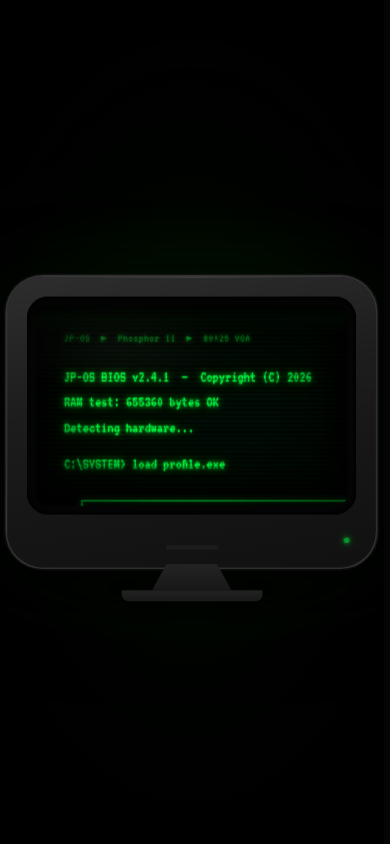
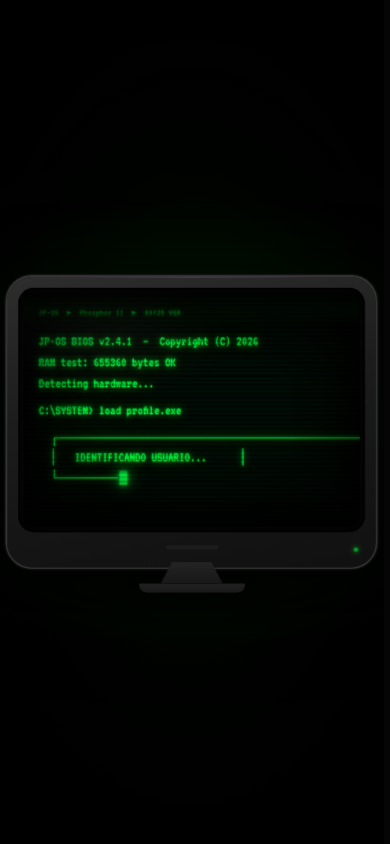
Before and after one commit to JuanD-2005/portafolio, a Next.js app: page / in a window 390 px wide. Shown: the top 844 px of the page. Built offline with nearby package versions, Linux system fonts and the light colour scheme.

Commit message:
feat: enhance responsiveness for mobile screens in HeroCRT, ProjectsSection, and ActionSection; adjust paddings and font sizes for better layout

```diff
--- a/components/hero/HeroCRT.module.css
+++ b/components/hero/HeroCRT.module.css
@@ -468,3 +468,100 @@
     0 0 22px rgba(0, 255, 65, 0.35);
   animation: ambient-pulse 3.5s ease-in-out infinite;
 }
+
+
+/* ══════════════════════════════════════════════════════════════════════
+   RESPONSIVE — Mobile (< 768px)
+   ══════════════════════════════════════════════════════════════════════
+
+   Problem: On narrow screens the monitor padding + terminal padding
+   consume most of the available space, leaving almost no room for text.
+   The clamp(0.88rem, 1.55vw, ...) bottoms out at 0.88rem but the
+   paddings mean the effective text area is tiny.
+
+   Fix strategy:
+   - Shrink monitor outer padding (especially the 3rem bottom for stand)
+   - Shrink bezel padding
+   - Shrink terminal padding
+   - Use a vw-relative font-size that fills the reduced screen width
+   - Reduce the monitor aspect ratio bottom space to avoid cropping
+   ══════════════════════════════════════════════════════════════════════ */
+
+@media (max-width: 767px) {
+
+  /* Less wasted space around the screen inside the bezel */
+  .monitor {
+    padding: 0.65rem 0.65rem 2rem;
+    border-radius: 1.4rem;
+  }
+
+  .bezel {
+    padding: 0.3rem;
+    border-radius: 0.9rem;
+  }
+
+  .screen {
+    border-radius: 0.5rem;
+  }
+
+  /*
+   * Terminal font: switch from viewport-width clamp to a monitor-width-aware
+   * value. The monitor is min(86vw, 800px), so on a 375px screen it's
+   * ~322px wide. After paddings, the terminal is ~270px wide.
+   * 3.2vw ≈ 12px on 375px — readable but fits all boot sequence lines.
+   */
+  .terminal {
+    padding: 0.75rem 0.85rem;
+    font-size: clamp(0.7rem, 3.2vw, 0.88rem);
+    line-height: 1.5;
+  }
+
+  .terminalHeader {
+    font-size: 0.68em;
+    margin-bottom: 0.6rem;
+    letter-spacing: 0.03em;
+  }
+
+  .terminalLine {
+    min-height: 1.5em;
+  }
+
+  .terminalLineEmpty {
+    min-height: 0.5em;
+  }
+
+  /* Cursor scales with the smaller font */
+  .cursor {
+    width: 0.5em;
+    height: 0.95em;
+  }
+
+  /* Stand is clipped by the shorter padding — shrink it */
+  .stand {
+    bottom: -1.4rem;
+  }
+
+  .standNeck {
+    width: 3.5rem;
+    height: 1.2rem;
+  }
+
+  .standBase {
+    width: 6rem;
+    height: 0.5rem;
+  }
+
+  /* Power LED: keep it visible but less intrusive */
+  .powerLed {
+    bottom: 0.9rem;
+    right: 1rem;
+    width: 4px;
+    height: 4px;
+  }
+
+  /* Scroll hint font */
+  .scrollHintText {
+    font-size: 0.62rem;
+    letter-spacing: 0.1em;
+  }
+}
--- a/components/projects/ProjectsSection.module.css
+++ b/components/projects/ProjectsSection.module.css
@@ -81,7 +81,43 @@
 }
 
 @media (max-width: 700px) {
-  .header { flex-direction: column; }
-  .subtitle { text-align: left; }
-  .grid { gap: 5rem 0; }
+  .section {
+    padding: 5rem 1.25rem 3rem;
+  }
+
+  .header {
+    flex-direction: column;
+    /*
+     * Root cause of the "title pushed to one side" bug:
+     * align-items: flex-end (desktop) pushes children to the right edge
+     * of the flex column. Resetting to flex-start aligns everything left,
+     * which is correct for a stacked single-column layout.
+     */
+    align-items: flex-start;
+    margin-bottom: 3rem;
+  }
+
+  /* Title: scale down and allow balanced wrapping */
+  .title {
+    font-size: clamp(1.75rem, 8vw, 2.2rem);
+    text-wrap: balance;
+  }
+
+  .eyebrow {
+    letter-spacing: 0.1em;
+  }
+
+  /* Subtitle: left-aligned and unconstrained width on mobile */
+  .subtitle {
+    text-align: left;
+    max-width: 100%;
+    font-size: 0.85rem;
+  }
+
+  /* Cards: single column, tighter gap */
+  .grid {
+    grid-template-columns: 1fr;
+    gap: 4rem 0;
+    justify-items: center;
+  }
 }
--- a/components/sections/ActionSection.module.css
+++ b/components/sections/ActionSection.module.css
@@ -278,3 +278,101 @@
   border-color: rgba(255, 255, 255, 0.18);
   color: rgba(240, 237, 232, 0.9);
 }
+
+
+/* ══════════════════════════════════════════════════════════════════════
+   RESPONSIVE — Mobile (< 768px)
+   ══════════════════════════════════════════════════════════════════════
+
+   Problem: clamp(2.6rem, 7vw, 5.5rem) bottoms out at 2.6rem (~41px).
+   On a 375px screen with 1.5rem (24px) padding each side, the content
+   area is 327px. "Construyo experiencias" wraps awkwardly and the
+   descenders of the gradient text clip against the section edge.
+
+   Fix strategy:
+   - Tighten section lateral padding to rem instead of a fixed value
+   - Drop heading min from 2.6rem → 1.9rem so the font shrinks on narrow screens
+   - Add text-wrap: balance + overflow-wrap so long words never clip
+   - Reduce CTA button padding on very small screens
+   - Tighten stats gap
+   ══════════════════════════════════════════════════════════════════════ */
+
+@media (max-width: 767px) {
+
+  .section {
+    /* More lateral breathing room on narrow screens */
+    padding: 5rem 1.25rem 4rem;
+  }
+
+  .inner {
+    gap: 2rem;
+  }
+
+  /* Heading: tighter clamp so it scales below 2.6rem on narrow screens */
+  .headingTop {
+    font-size: clamp(1.9rem, 9vw, 2.6rem);
+    letter-spacing: -0.025em;
+    /*
+     * text-wrap: balance distributes line breaks evenly.
+     * overflow-wrap: break-word is the fallback for very long single words.
+     */
+    text-wrap: balance;
+    overflow-wrap: break-word;
+  }
+
+  .headingSub {
+    font-size: clamp(0.88rem, 3.5vw, 1rem);
+    max-width: 100%; /* don't let max-width: 520px clip on narrow screens */
+    text-wrap: balance;
+  }
+
+  /* Subheading fits without clipping */
+  .headline {
+    gap: 0.5rem;
+  }
+
+  /* Badge text slightly smaller */
+  .badge {
+    font-size: 0.72rem;
+    padding: 0.35rem 0.8rem;
+  }
+
+  /* CTA buttons: full width stacked on very small screens */
+  .ctaRow {
+    flex-direction: column;
+    align-items: stretch;
+    gap: 0.75rem;
+    width: 100%;
+    max-width: 320px;
+  }
+
+  .btnPrimary,
+  .btnSecondary {
+    justify-content: center;
+    padding: 0.8rem 1.4rem;
+    font-size: 0.88rem;
+  }
+
+  /* Stats: tighten gap so they don't wrap */
+  .statsRow {
+    gap: 1.25rem;
+  }
+
+  .statValue {
+    font-size: 1.5rem;
+  }
+
+  .statDivider {
+    height: 1.8rem;
+  }
+
+  /* Tech pills: allow slightly smaller text */
+  .techRow {
+    gap: 0.35rem;
+  }
+
+  .techPill {
+    font-size: 0.7rem;
+    padding: 0.25rem 0.6rem;
+  }
+}
```
